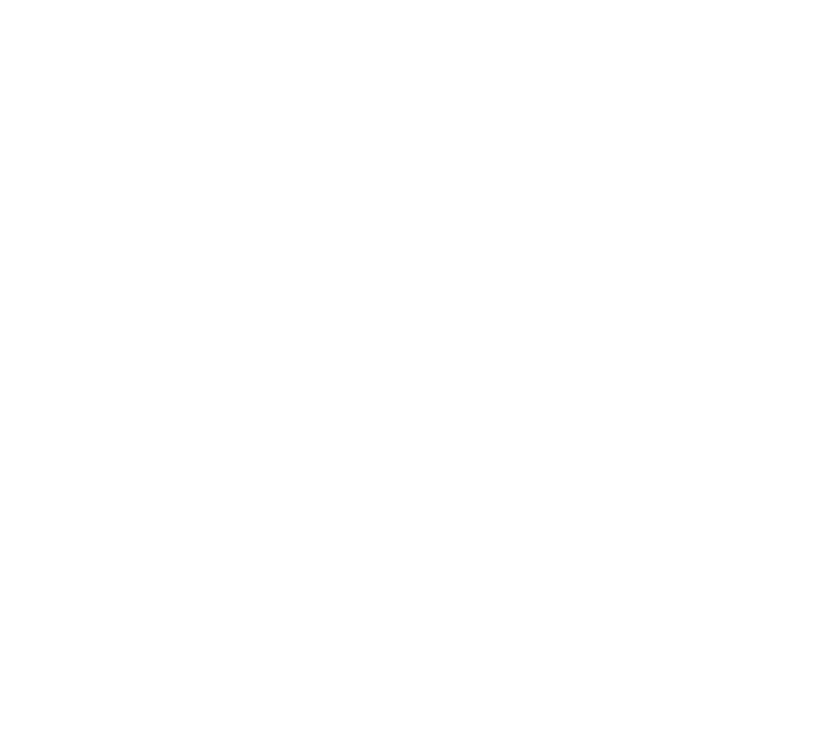
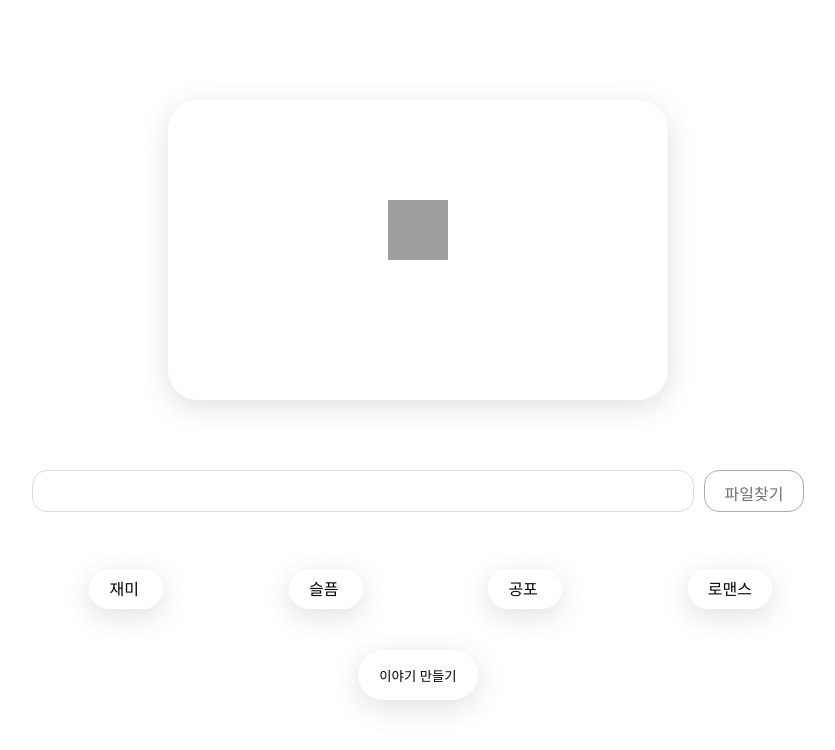
Before and after one commit to RUNGOAT/Picstory, a React (Create React App) app in the folder frontend/frontproject/: page /storyCreatePage in a window 1280 px wide. Shown: the top 750 px of the page, without its empty margins (222-1057 px from the left). Built offline with nearby package versions, Linux system fonts and the light colour scheme; grey boxes are pictures that could not be loaded.

Commit message:
feat : create story component

```diff
--- a/frontend/frontproject/package.json
+++ b/frontend/frontproject/package.json
@@ -12,6 +12,7 @@
     "@types/react-dom": "^18.0.11",
     "react": "^18.2.0",
     "react-dom": "^18.2.0",
+    "react-router-dom": "^6.8.2",
     "react-scripts": "5.0.1",
     "typescript": "^4.9.5",
     "web-vitals": "^2.1.4"
--- a/frontend/frontproject/src/assets/css/storyCreatePageStyle.css
+++ b/frontend/frontproject/src/assets/css/storyCreatePageStyle.css
@@ -1,6 +1,5 @@
 @media (max-width: 600px) {
   .image-box {
-    border: 1px solid red;
     border-radius: 30px;
     margin: 100px auto 70px auto;
     width: 300px;
@@ -104,7 +103,6 @@
 
 @media (min-width: 600px) {
   .image-box {
-    border: 1px solid blue;
     border-radius: 30px;
     margin: 100px auto 70px auto;
     width: 500px;
--- a/frontend/frontproject/src/components/storyCreate/ImageUpload.tsx
+++ b/frontend/frontproject/src/components/storyCreate/ImageUpload.tsx
@@ -1,5 +1,49 @@
 import { useState } from 'react'
 import '../../assets/css/storyCreatePageStyle.css'
 export default function ImageUpload() {
-  return <div></div>
+  const [fileImage, setFileImage] = useState('') // 이미지 파일 base64
+  const [fileName, setFileName] = useState('') // 이미지 파일 base64
+
+  const setImageFromFile = (e: any): Promise<void> => {
+    const reader = new FileReader()
+    reader.readAsDataURL(e.target.files[0])
+
+    return new Promise((resolve) => {
+      reader.onload = () => {
+        if (typeof reader.result === 'string') {
+          console.log(reader.result)
+          setFileImage(reader.result)
+          setFileName(e.target.value)
+          resolve()
+        }
+      }
+    })
+  }
+
+  return (
+    <div className="filebox">
+      {' '}
+      <div>
+        {fileImage != '' ? (
+          <div className="image-box">
+            <img id="image" src={fileImage} />
+          </div>
+        ) : (
+          <div className="image-box">
+            <label id="image-label" htmlFor="file">
+              <img
+                id="upload-icon"
+                src="https://cdn-icons-png.flaticon.com/512/3097/3097412.png"
+              ></img>
+            </label>
+          </div>
+        )}
+      </div>
+      <input className="upload-name" value={fileName} />
+      <label id="bottom-label" htmlFor="file">
+        파일찾기
+      </label>
+      <input type="file" id="file" onChange={setImageFromFile} />
+    </div>
+  )
 }
--- a/frontend/frontproject/src/components/storyCreate/genreList.tsx
+++ b/frontend/frontproject/src/components/storyCreate/genreList.tsx
@@ -1,5 +1,43 @@
 import { useState, useEffect } from 'react'
 import '../../assets/css/storyCreatePageStyle.css'
 export default function ImageUpload() {
-  return <></>
+  const [genre, setGenre] = useState('')
+
+  const clickGenre = (e: any) => {
+    e.target.classList.add('active')
+    setGenre(e.target.value)
+  }
+
+  const items = ['재미', '슬픔', '공포', '로맨스']
+
+  return (
+    <>
+      <div className="container">
+        {items.map((item, idx) => {
+          let id = 'genreBtn-' + (idx + 1)
+          console.log(id)
+          return (
+            <>
+              <input
+                id={id}
+                type="radio"
+                name="gerne"
+                value={items[idx]}
+                onChange={clickGenre}
+              ></input>{' '}
+              <label
+                className={
+                  'genre-label' + (items[idx] == genre ? '-active' : '')
+                }
+                htmlFor={id}
+              >
+                {items[idx]}{' '}
+              </label>
+            </>
+          )
+        })}
+      </div>{' '}
+      <button className="createBtn">이야기 만들기</button>
+    </>
+  )
 }
```
Also changed, not shown: 1 other file (tests, documents, lock files or other folders).
